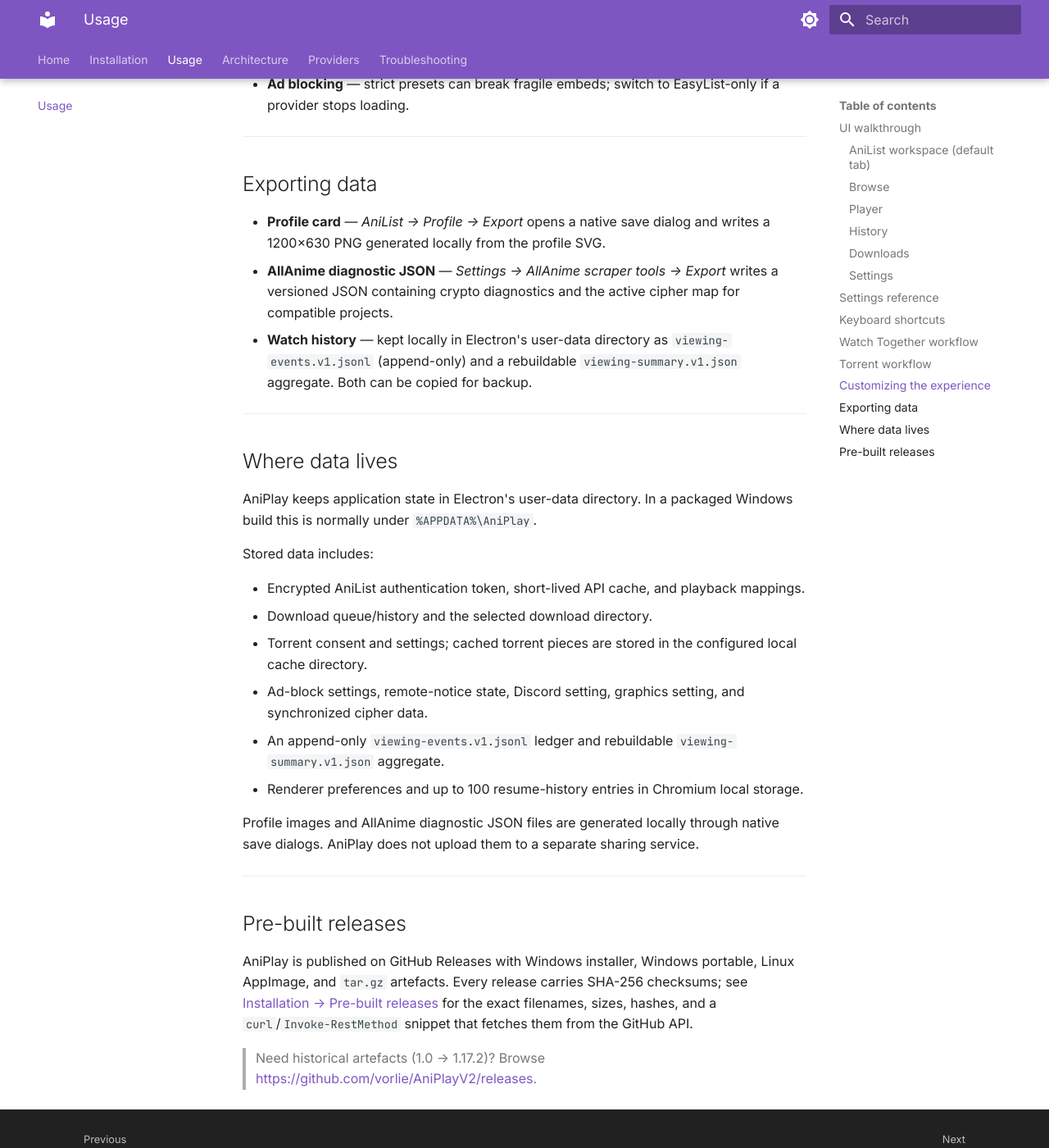
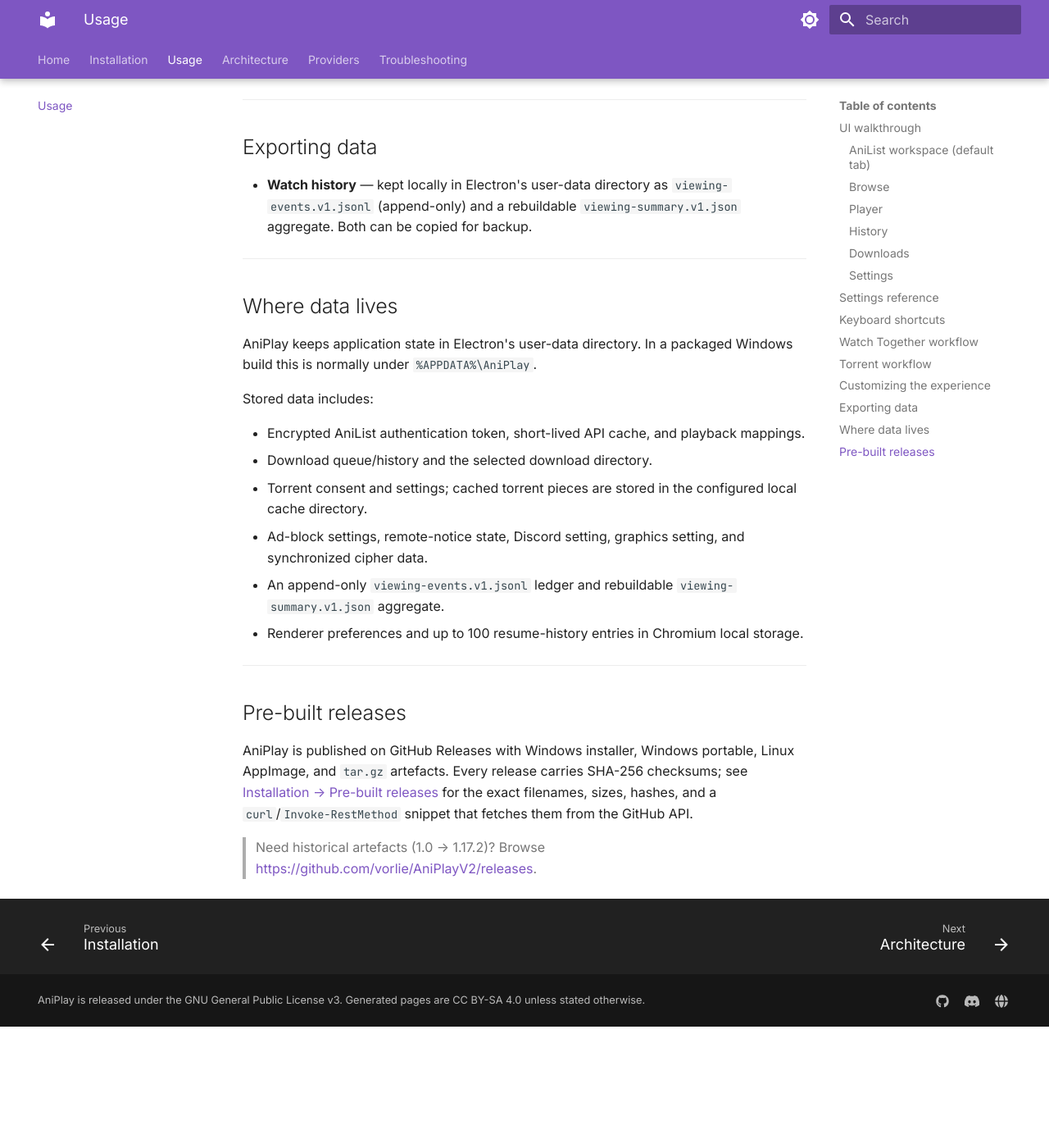
Before and after one commit to vorlie/AniPlayV2, an MkDocs documentation site: the page built from docs/usage.md, in a window 1280 px wide and 1400 px high, scrolled down 4669 px. Shown: the whole window at 82% size. Built offline with MkDocs 1.6.1 and Material for MkDocs 9.7.7, drawn with Linux system fonts in a browser that asks for light colours; the version menu is left out; after the commit the page ends 5921 px from its top, so only the background shows below that; some of the changed text lies outside the part shown.

Commit message:
docs: remove all "allanime" references

```diff
--- a/docs/usage.md
+++ b/docs/usage.md
@@ -40,7 +40,7 @@
 ### Browse
 
 The Browse tab is the catalog search surface. Pick a provider
-(Anikoto 1, Anikoto 2, AllAnime, AniDB.app, Desu, Docchi), choose `sub` or
+(Anikoto 1, Anikoto 2, AniDB.app, Desu, Docchi), choose `sub` or
 `dub`, and switch between compact-list and poster-grid layouts. The Docchi
 provider exposes an opt-in for adult entries; toggle it under
 **Settings → Adult content**.
@@ -94,7 +94,6 @@
 | **Player → Discord Rich Presence** | Toggle, requires Discord Desktop |
 | **Downloads → Torrent streaming** | Cache folder, cache limit, deletion, bandwidth, mpv path, privacy consent |
 | **Embedded players → Ad blocking** | EasyList-only / uBlock presets, block known ad hosts |
-| **AllAnime scraper tools** | Refresh + export crypto diagnostics, sync cipher map |
 | **Updates** | Check / download / install from GitHub releases |
 
 Each toggle writes through to the Electron main process via the IPC handlers
@@ -178,11 +177,6 @@
 
 ## Exporting data
 
-- **Profile card** — *AniList → Profile → Export* opens a native save
-  dialog and writes a 1200×630 PNG generated locally from the profile SVG.
-- **AllAnime diagnostic JSON** — *Settings → AllAnime scraper tools →
-  Export* writes a versioned JSON containing crypto diagnostics and the
-  active cipher map for compatible projects.
 - **Watch history** — kept locally in Electron's user-data directory as
   `viewing-events.v1.jsonl` (append-only) and a rebuildable
   `viewing-summary.v1.json` aggregate. Both can be copied for backup.
@@ -208,10 +202,6 @@
 - Renderer preferences and up to 100 resume-history entries in Chromium
   local storage.
 
-Profile images and AllAnime diagnostic JSON files are generated locally
-through native save dialogs. AniPlay does not upload them to a separate
-sharing service.
-
 ---
 
 ## Pre-built releases
--- a/website/src/index.html
+++ b/website/src/index.html
@@ -300,9 +300,6 @@
             <strong>Anikoto 2</strong><span>EN · SUB/H-SUB/DUB</span><span>Multiple embedded servers</span><i>New</i>
           </div>
           <div class="provider-row">
-            <strong>AllAnime</strong><span>EN · SUB/DUB</span><span>Broad catalog coverage</span><i>Dynamic</i>
-          </div>
-          <div class="provider-row">
             <strong>AniDB.app</strong><span>EN · SUB/DUB</span><span>Independent fallback</span><i>Verified</i>
           </div>
           <div class="provider-row">
```
Also changed, not shown: README.md (+1 -33 lines), docs/architecture.md (+1 -11 lines), docs/index.md (+1 -2 lines), docs/installation.md (+0 -2 lines), docs/troubleshooting.md (+4 -35 lines), 2 other files.
